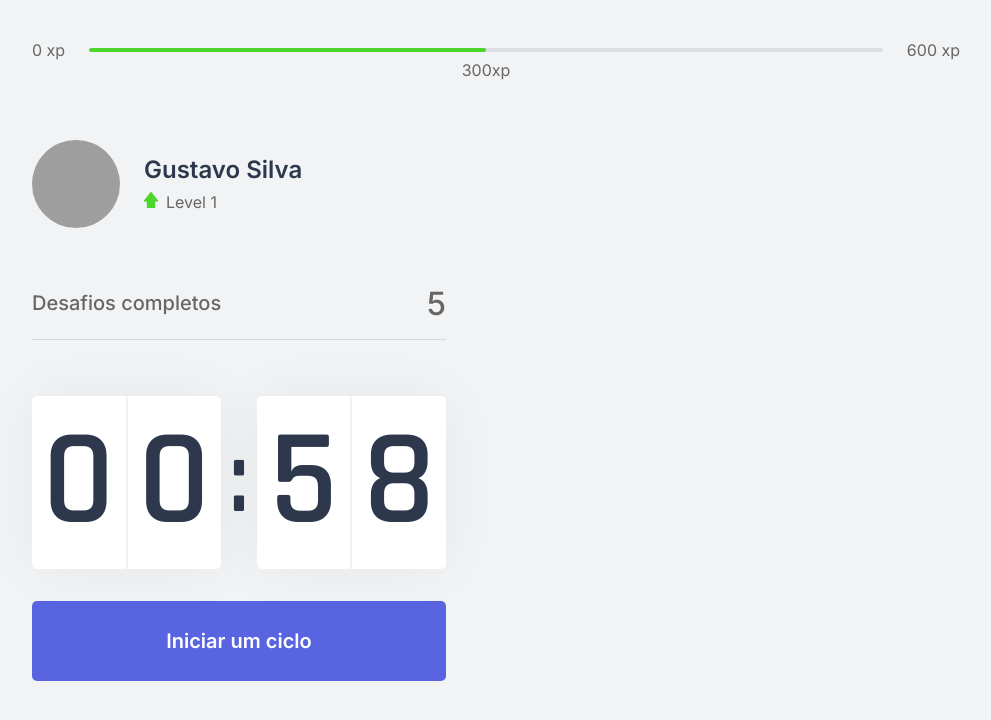
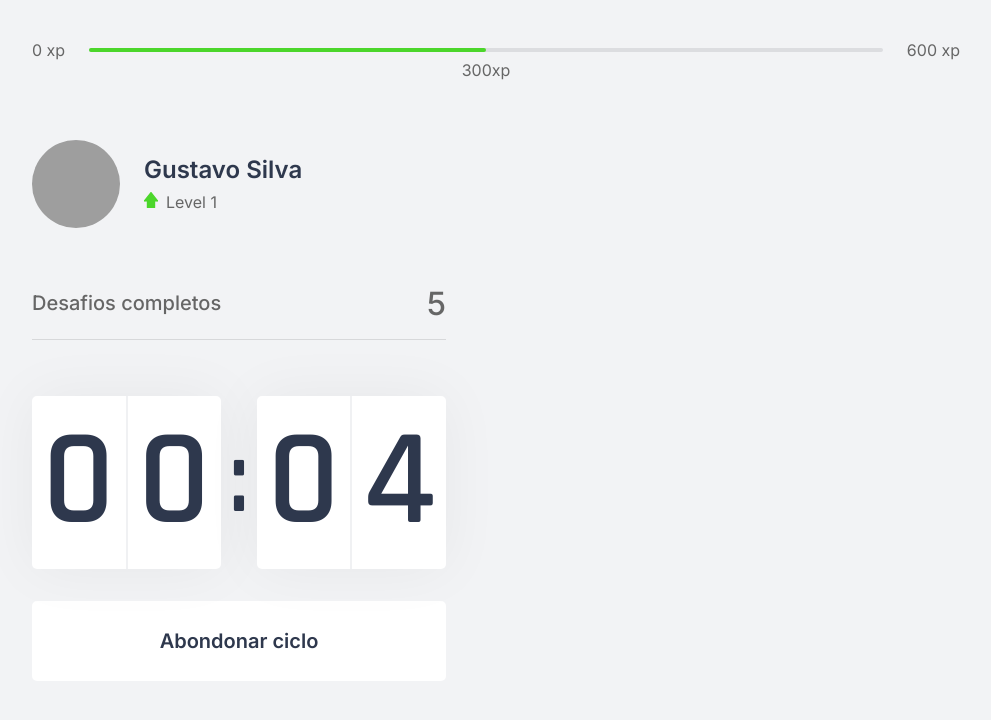
Before and after one commit to GustaSilvaBr/moveit-in-team, a Next.js app: page / in a window 1280 px wide. Both pictures are taken after a click on the button "Iniciar um ciclo". Shown: the top 720 px of the page, without its empty margins (144-1135 px from the left). Built offline with nearby package versions, Linux system fonts and the light colour scheme; grey boxes are pictures that could not be loaded.

Commit message:
V1.0 - Updated, the countdown, can finish it now

```diff
--- a/src/components/Countdown.tsx
+++ b/src/components/Countdown.tsx
@@ -1,15 +1,18 @@
-import {useState, useEffect} from 'react';
+import { useState, useEffect } from 'react';
 import styles from '../styles/components/Countdown.module.css';
 
+let countdownTimeOut: NodeJS.Timeout;
+
 export function Countdown() {
-    const maxMinutes = 1;
+    const maxMinutes = 0.1;
     const maxSecunds = 60;
     const maxMinutesInSecunds = maxMinutes * maxSecunds;
 
     const [time, setTime] = useState(maxMinutesInSecunds);
-    const [active, setActive] = useState(false);
+    const [isActive, setIsActive] = useState(false);
+    const [hasFinished, setHasFinished] = useState(false);
 
-    const minutes = Math.floor(time/maxSecunds);
+    const minutes = Math.floor(time / maxSecunds);
 
     const secunds = time % maxSecunds;
 
@@ -17,17 +20,26 @@
 
     const [secundLeft, secundRight] = String(secunds).padStart(2, '0').split('');
 
-    function startCountdonw(){
-        setActive(true);
+    function startCountdonw() {
+        setIsActive(true);
     }
 
-    useEffect(()=>{
-        if(active && time > 0){
-            setTimeout(()=>{
-                setTime(time-1);
-            },1000)
+    function resetCountdown() {
+        clearTimeout(countdownTimeOut);
+        setIsActive(false);
+        setTime(maxMinutes*maxSecunds);
+    }
+
+    useEffect(() => {
+        if (isActive && time > 0) {
+            countdownTimeOut = setTimeout(() => {
+                setTime(time - 1);
+            }, 1000)
+        }else if(isActive && time === 0){
+            setHasFinished(true);
+            setIsActive(false);
         }
-    },[active, time]);
+    }, [isActive, time]);
 
     return (
         <div>
@@ -42,9 +54,21 @@
                     <span>{secundRight}</span>
                 </div>
             </div>
-            <button type="button" className={styles.countdownButton} onClick={startCountdonw}>
-                Iniciar um ciclo
+            {hasFinished?(
+                <button disabled className={styles.countdownButton}>
+                Ciclo encerrado
             </button>
+            ):(
+                isActive ? (
+                    <button type="button" className={`${styles.countdownButton} ${styles.countdownButtonActive}`} onClick={resetCountdown}>
+                        Abondonar ciclo
+                    </button>
+                ) : (
+                    <button type="button" className={styles.countdownButton} onClick={startCountdonw}>
+                        Iniciar um ciclo
+                    </button>
+                )
+            )}
         </div>
     )
 }
--- a/src/styles/components/Countdown.module.css
+++ b/src/styles/components/Countdown.module.css
@@ -60,6 +60,23 @@
     transition: background-color 0.2s;
 }
 
-.countdownButton:hover{
+.countdownButton:not(:disabled):hover{
     background: var(--blue-dark);
 }
+
+.countdownButtonActive{
+    background: var(--white);
+    color: var(--title);
+}
+
+
+.countdownButtonActive:not(:disabled):hover{
+    background: var(--red);
+    color: var(--white);
+}
+
+.countdownButton:disabled{
+    background: var(--white);
+    color: var(--text);
+    cursor: not-allowed;
+}
```
